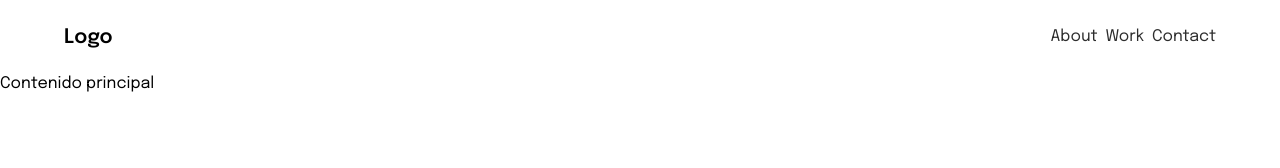
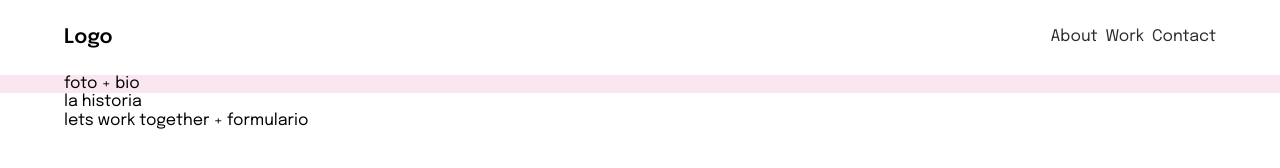
Before and after one commit to Angela07c/portfolio, a plain HTML site: page index.html in a window 1280 px wide. Drawn offline with Linux system fonts and the light colour scheme.

Commit message:
secciones del sitio

```diff
--- a/css/main.css
+++ b/css/main.css
@@ -47,14 +47,19 @@ body {
 
 
 .container {
+
+    width: 90%;
+    margin: 0px auto;
+}
+
+.logo-navbar {
     display: flex;
     justify-content: space-between;
     align-items: center;
-    width: 90%;
     margin: 26px auto;
 }
 
-.Logo {
+.logo {
     font-size: 20px;
     font-weight: 600;
 }
@@ -81,3 +86,9 @@ ul.main.menu {
         display: block;
     }
 }
+
+/**main section bio*/
+
+.bio {
+    background-color: var(--pink-lace);
+}
--- a/index.html
+++ b/index.html
@@ -15,8 +15,8 @@
 </head>
 <body>
     <header class="header">
-        <div class="container">
-            <div class="Logo">Logo</div>
+        <div class="container logo-navbar">
+            <div class="logo">Logo</div>
             <nav class="navbar">
                  <ul class="main menu">
                     <li class="menu-item">
@@ -33,7 +33,26 @@
             <img class= "hamburger-icon"src="./images/menu.svg" alt="hamburguer icon">
         </div>
     </header>
-    <main class="main">Contenido principal</main>
+    <main class="main">
+
+        <section class="bio">
+            <div class="container">
+                foto + bio
+            </div>
+        </section>
+        <section class="description">
+             <div class="container">
+            la historia
+            </div>
+        </section>
+    </main>
+    <footer class="footer"></footer>
+        <div class="container">
+        lets work together + formulario
+         </div>
+
+
+
     <script src="./js/main.js"></script>
 
 </body>
```
